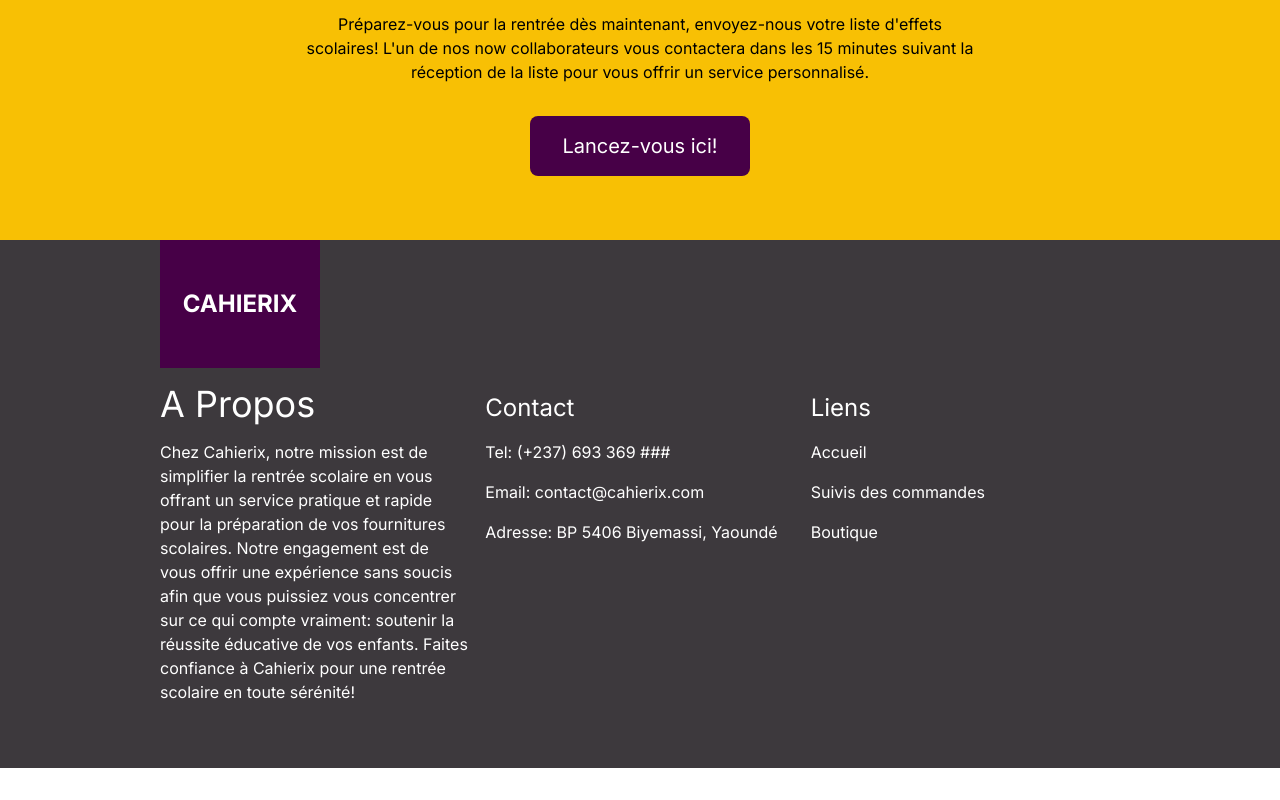
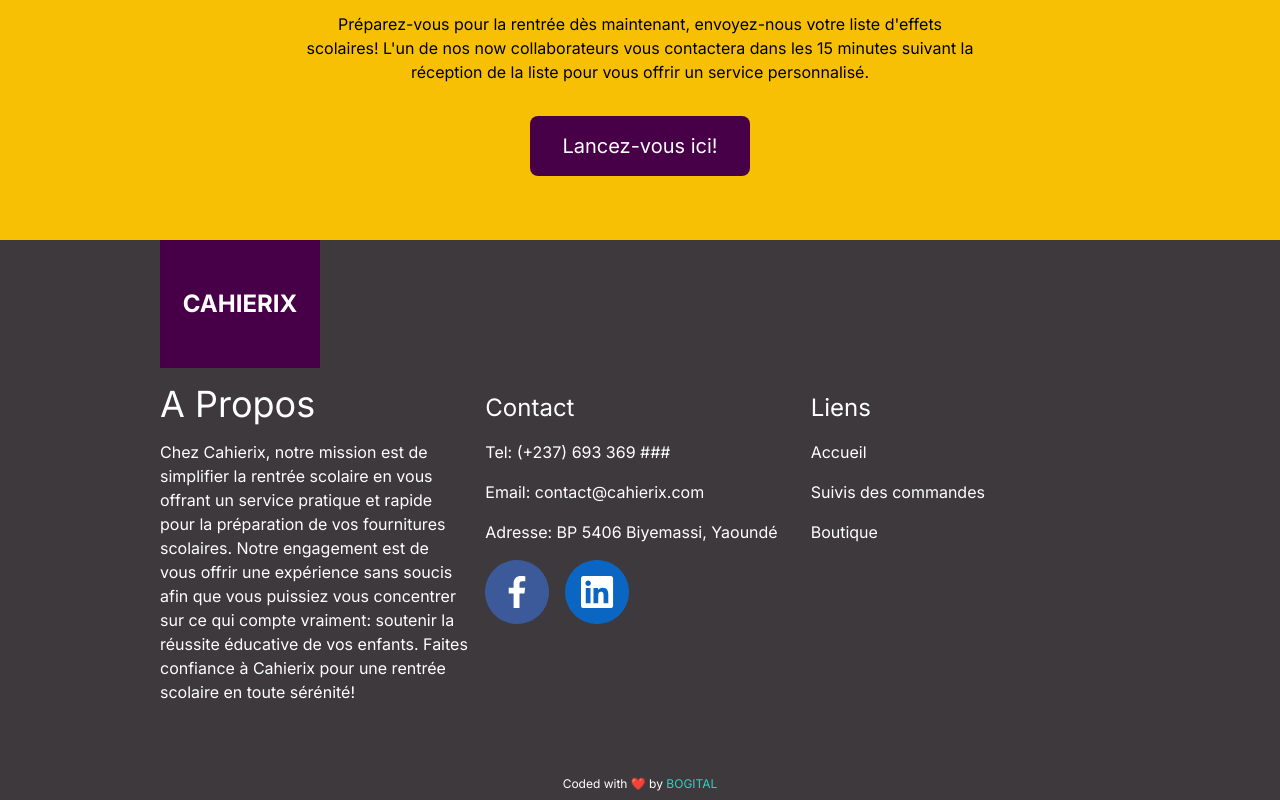
Before and after one commit to kamicodaxe/cahierix, a Next.js app in the folder frontend/: page / in a window 1280 px wide. Shown: the part 3636-4436 px from the top of the page. Before the commit the page ends 4404 px from the top, so only its background shows below. Built offline with nearby package versions, Linux system fonts and the light colour scheme.

Commit message:
- Updated footer adding facebook and linkedin logos

```diff
--- a/frontend/components/Footer.tsx
+++ b/frontend/components/Footer.tsx
@@ -26,16 +26,22 @@
 
                     </div>
 
-                    <div className="md:mt-[9.5rem]">
+                    <div className="mt-4 md:mt-[9.5rem]">
                         <h3 className="text-2xl mb-4">Contact</h3>
                         <ul className="space-y-4">
                             <li>Tel: (+237) 693 369 ###</li>
                             <li>Email: contact@cahierix.com</li>
                             <li>Adresse: BP 5406 Biyemassi, Yaoundé</li>
                         </ul>
+                        <div className="flex space-x-4 mt-4">
+                            <a href="https://fb.com/cahierix" target={"_blank"}>
+                                <img src="/facebook-icon.svg" alt="Facebook icon" />
+                            </a>
+                            <img src="/linkedin-icon.svg" alt="linkedin icon" />
+                        </div>
                     </div>
 
-                    <div className="lg:mt-[9.5rem]">
+                    <div className="mt-4 lg:mt-[9.5rem]">
                         <h3 className="text-2xl mb-4">Liens</h3>
                         <ul className="space-y-4">
                             <li>Accueil</li>
@@ -47,6 +53,14 @@
                 </div>
 
             </div>
+
+            <a
+                href="https://bogital.com"
+                target={"_blank"}
+                className="text-xs text-white text-center block pt-4 p-2 md:pt-2 hover:underline">
+                Coded with ❤️ by <span className="text-teal-400 uppercase">Bogital</span>
+            </a>
+
         </section>
     )
 }
```
Also changed, not shown: frontend/public/facebook-icon.svg (added), frontend/public/linkedin-icon.svg (added).
